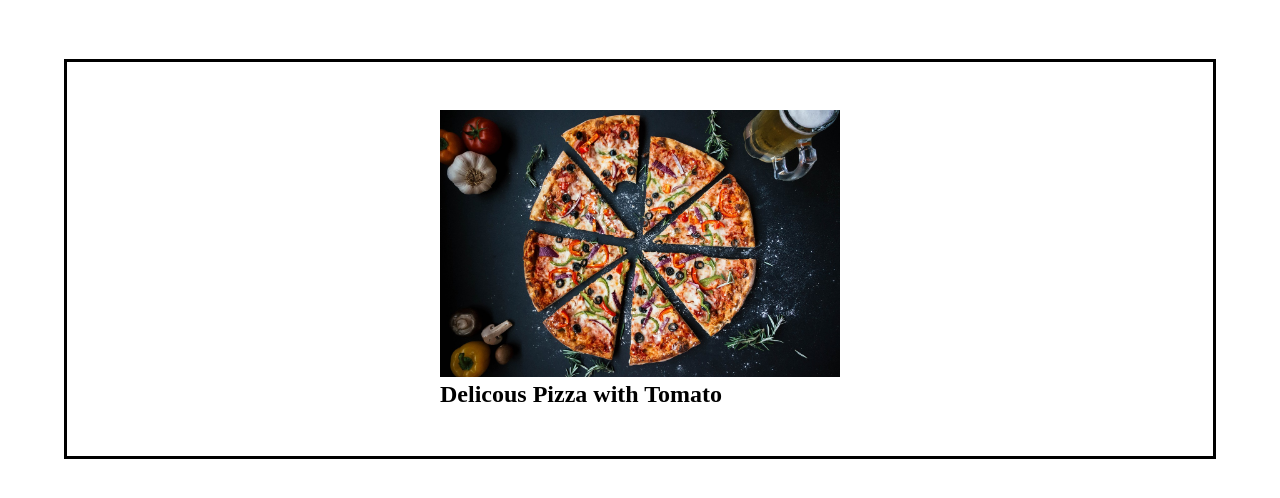
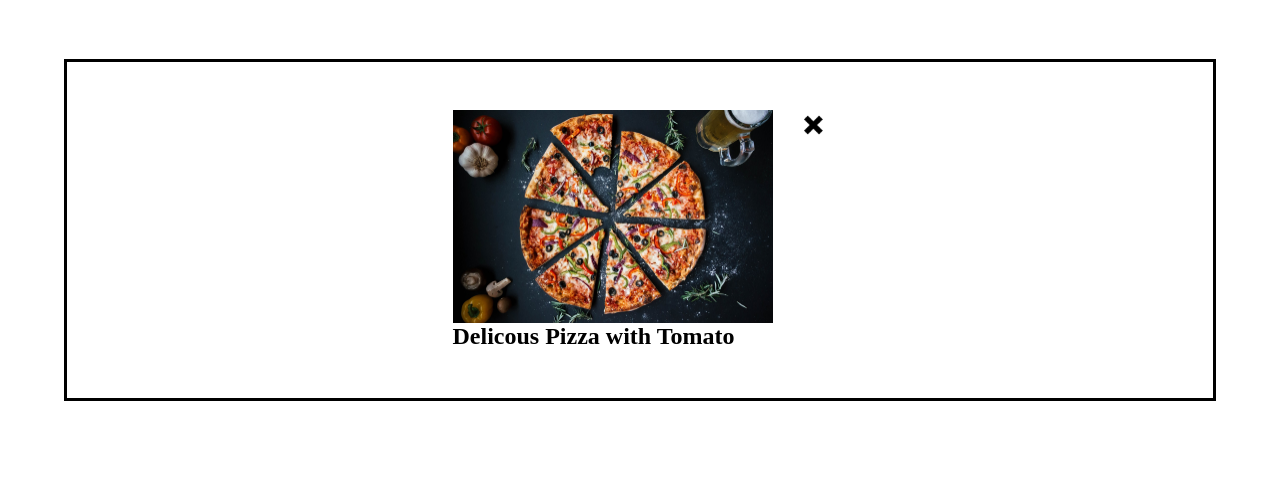
Before and after one commit to Zel-hub7/JS-Capstone, a plain HTML site: page index.html in a window 1280 px wide. Shown: the part 80-578 px from the top of the page. Drawn offline with Linux system fonts and the light colour scheme.

Commit message:
modify the popup-window

```diff
--- a/index.html
+++ b/index.html
@@ -1,11 +1,13 @@
 <!DOCTYPE html>
 <html lang="en">
+
 <head>
     <meta charset="UTF-8">
     <meta name="viewport" content="width=device-width, initial-scale=1.0">
     <link rel="stylesheet" href="style.css">
     <title>Javascript Capstone</title>
 </head>
+
 <body>
     <header>
         <div class="navigation">
@@ -27,7 +29,14 @@
     <div class="pop-up">
 
         <div class="food-container">
-            <img id="food" src="IMG/pizza-3007395_1280.jpg" alt="Pizza">
+            <div class="imgAndLogo">
+                <img id="food" src="IMG/pizza-3007395_1280.jpg" alt="Pizza">
+                <div>
+                    <img id="cancel" src="IMG/298889_x_icon.png" alt="">
+                </div>
+
+            </div>
+
             <h2>Delicous Pizza with Tomato</h2>
 
         </div>
@@ -35,4 +44,5 @@
     </div>
 
 </body>
+
 </html>
--- a/style.css
+++ b/style.css
@@ -22,7 +22,7 @@ header {
     font-weight: bold;
 }
 #food {
-    width: 25rem;
+    width: 20rem;
 }
 .food-container {
 
@@ -36,3 +36,12 @@ header {
     margin: 4rem;
     padding: 3rem;
 }
+.imgAndLogo {
+    display: flex;
+
+}
+#cancel {
+    margin-left: 25px;
+    width: 30px;
+
+}
```
Also changed, not shown: IMG/298889_x_icon.png (added).
